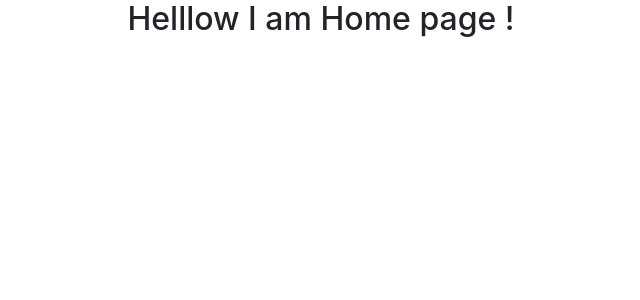
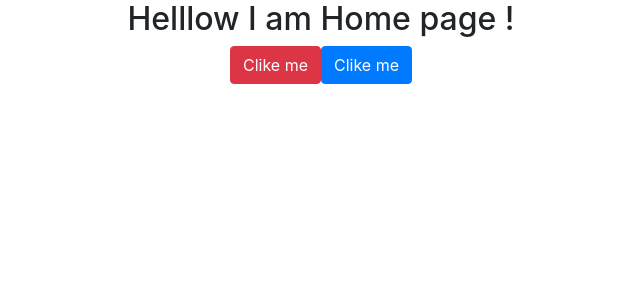
Before and after one commit to Nabarajrai/website-demo, a React (Create React App) app: page / in a window 1280 px wide. Shown: the top 300 px of the page, without its empty margins (319-959 px from the left). Built offline with nearby package versions, Linux system fonts and the light colour scheme.

Commit message:
Adding bootstrap and reactstrap

```diff
--- a/src/pages/HomePage.js
+++ b/src/pages/HomePage.js
@@ -1,9 +1,12 @@
 import React from "react";
+import { Button } from "reactstrap";
 
 const HomePage = () => {
   return (
     <div>
       <h2>Helllow I am Home page !</h2>
+      <Button color="danger">Clike me</Button>
+      <Button color="primary">Clike me</Button>
     </div>
   );
 };
```
